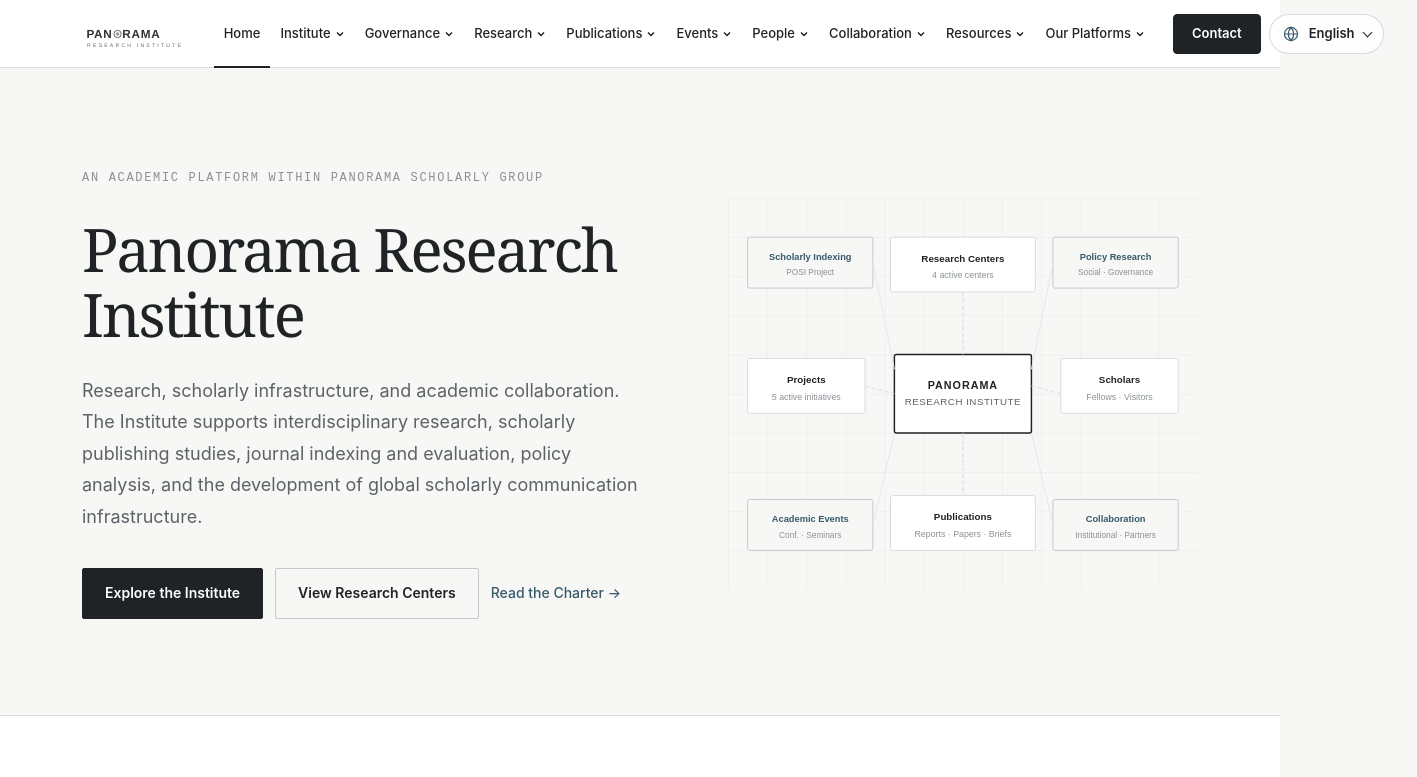
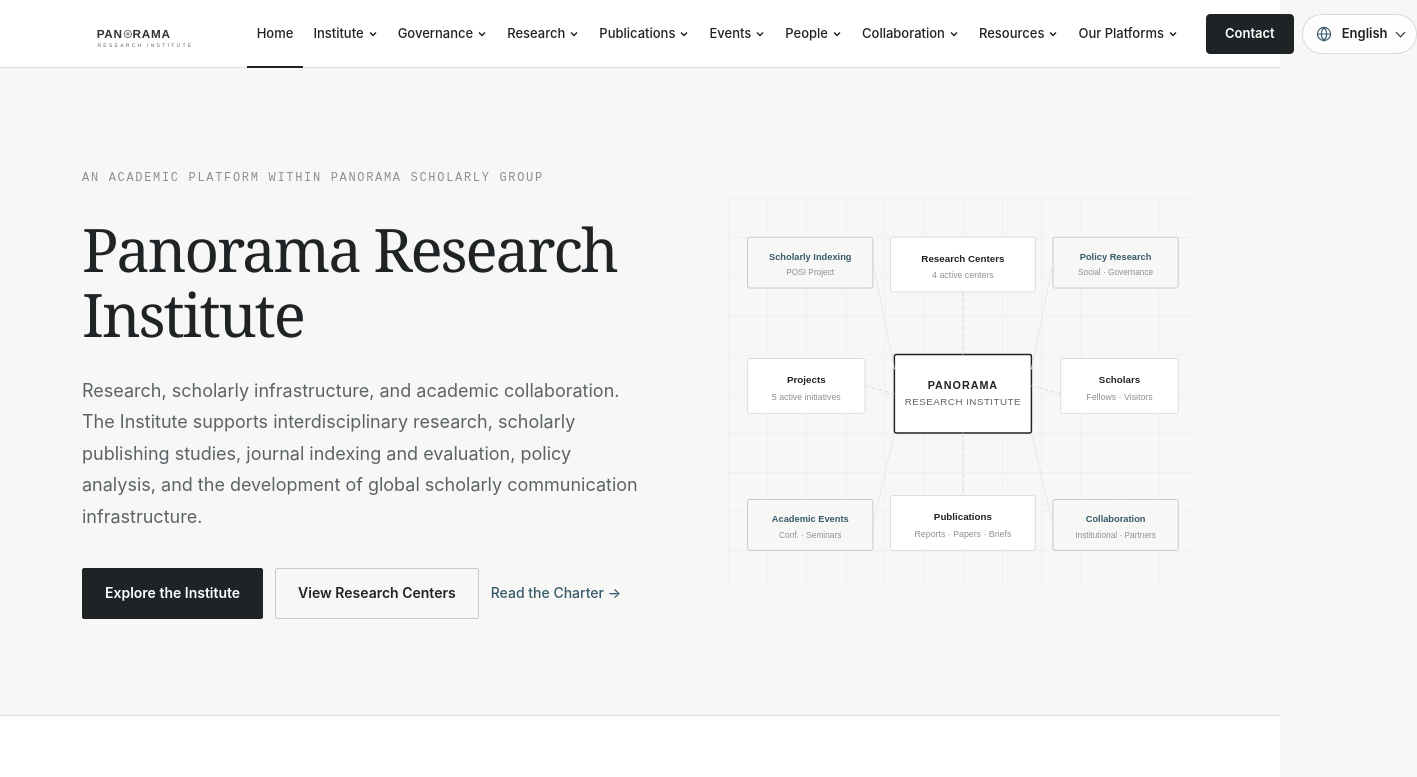
Before and after one commit to WENSHAO521/panorama-research-institute-website, an Astro site: page / in a window 1280 px wide. Shown: the top 777 px of the page, 1417 px wide, since content can reach past the window. Built offline with nearby package versions, Linux system fonts and the light colour scheme; Astro itself is replaced by a stand-in of ours.

Commit message:
Fix research institute logo viewbox

```diff
--- a/src/components/Logo.astro
+++ b/src/components/Logo.astro
@@ -11,7 +11,7 @@ const heights   = { sm: '36px', md: '44px', lg: '56px' };
 ---
 
 <svg
-  viewBox="28 0 310 120"
+  viewBox="0 0 400 120"
   xmlns="http://www.w3.org/2000/svg"
   style={`height:${heights[size]};width:auto;display:block;`}
   aria-label="Panorama Research Institute"
```
